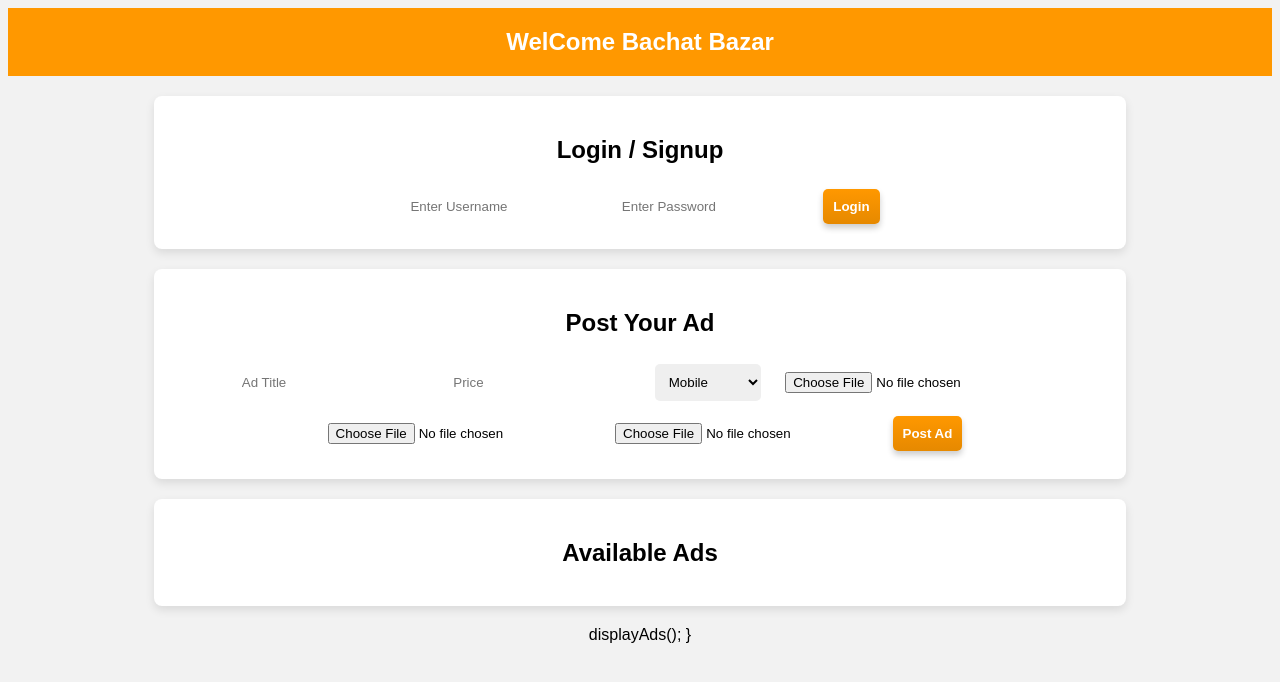
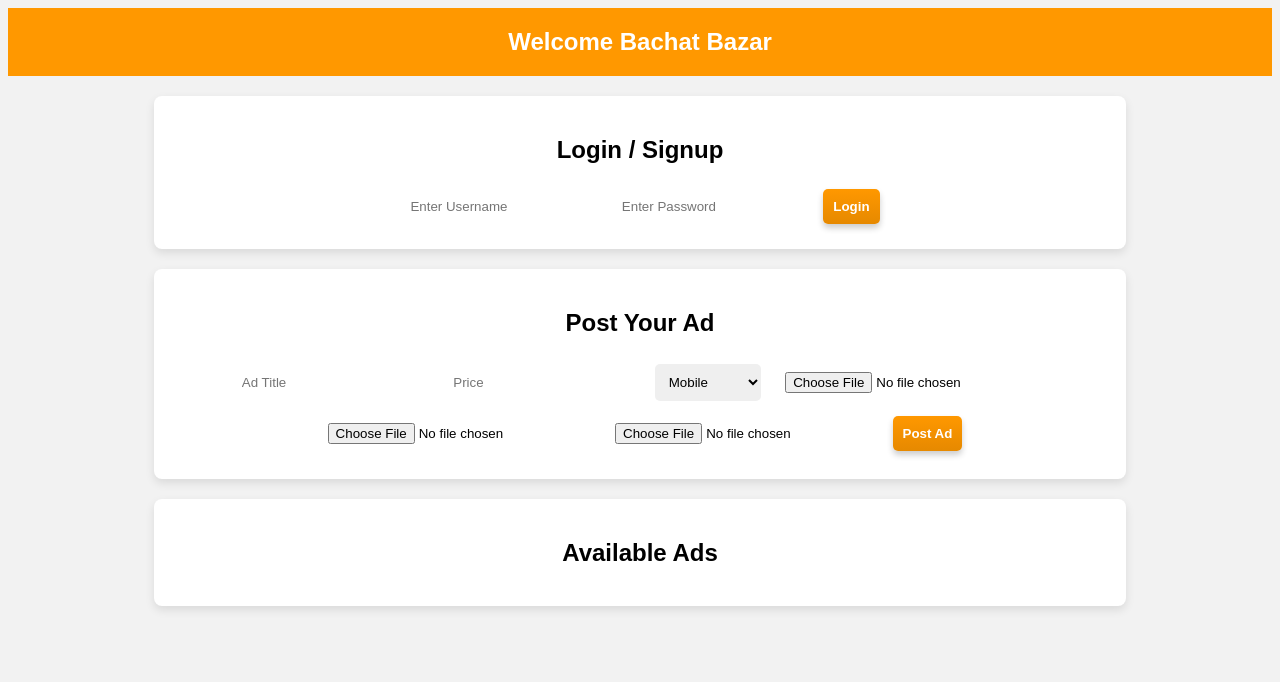
Before and after one commit to imtiazAlee857/bachat-Bazar, a plain HTML site: page index.html in a window 1280 px wide. Drawn offline with Linux system fonts and the light colour scheme.

Commit message:
Update index.html
update

```diff
--- a/index.html
+++ b/index.html
@@ -3,13 +3,19 @@
 <head>
     <meta charset="UTF-8">
     <meta name="viewport" content="width=device-width, initial-scale=1.0">
-    <title>WelCome Bachat Bazar</title>
+    <title>Welcome Bachat Bazar</title>
 
+    <!-- PWA Manifest -->
     <link rel="manifest" href="manifest.json">
+
+    <!-- Service Worker Registration -->
     <script>
         if ('serviceWorker' in navigator) {
-            navigator.serviceWorker.register('service-worker.js')
-            .then(() => console.log("Service Worker Registered"));
+            window.addEventListener('load', () => {
+                navigator.serviceWorker.register('service-worker.js')
+                .then(() => console.log("✅ Service Worker Registered"))
+                .catch(err => console.log("❌ Service Worker Registration Failed", err));
+            });
         }
     </script>
 
@@ -76,7 +82,7 @@
     </style>
 </head>
 <body>
-    <header>WelCome Bachat Bazar</header>
+    <header>Welcome Bachat Bazar</header>
 
     <div class="container">
         <div class="login">
@@ -177,11 +183,6 @@
 
         function deleteAd(index) {
             ads.splice(index, 1);
-        }
-    </script>
-</body>
-</html>
-
             displayAds();
         }
     </script>
```
